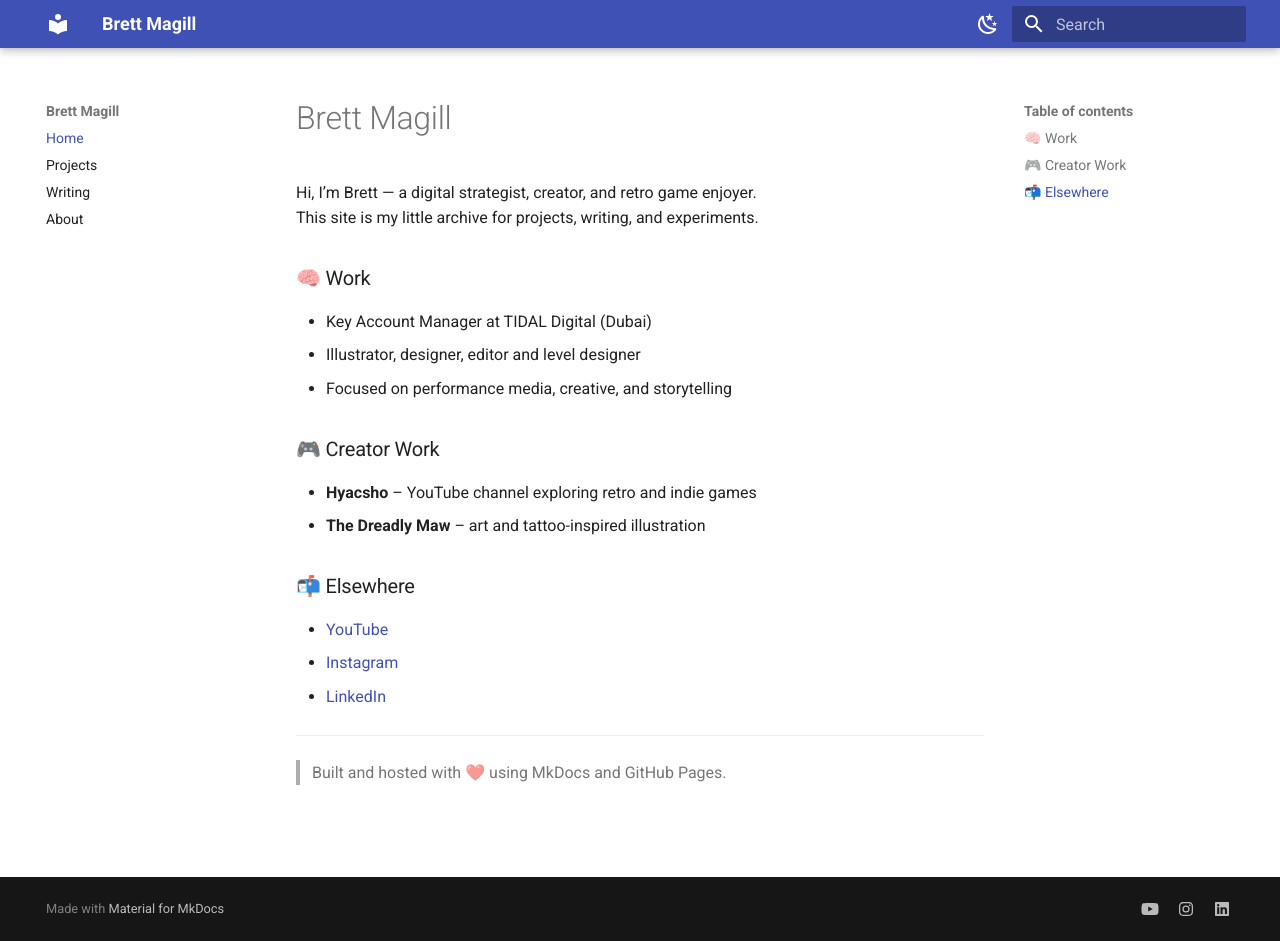
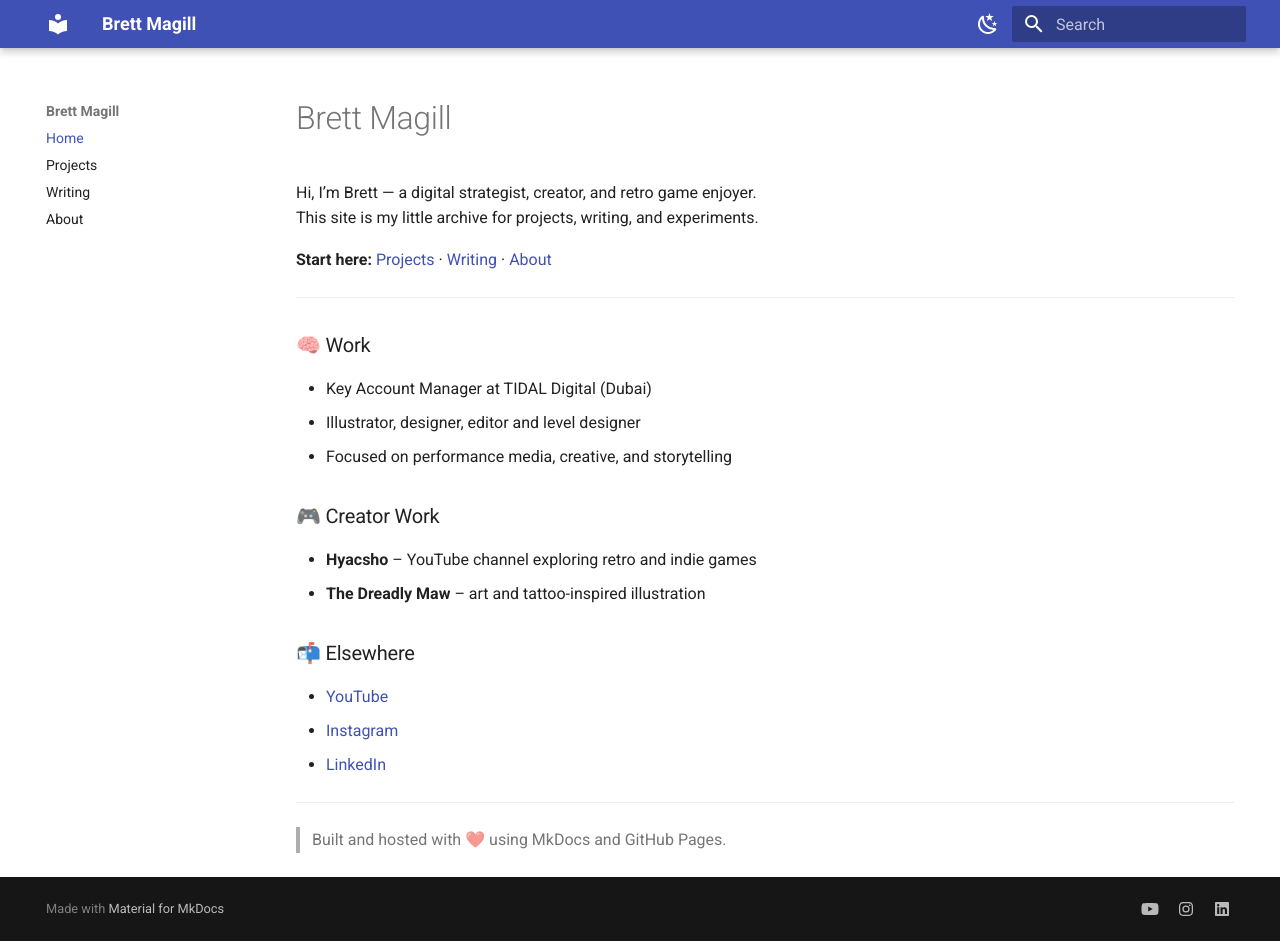
Before and after one commit to thatbrettmagill/thatbrettmagill.github.io, an MkDocs documentation site: the page built from docs/index.md, in a window 1280 px wide and 941 px high. Built offline with MkDocs 1.6.1 and Material for MkDocs 9.7.7, drawn with Linux system fonts in a browser that asks for light colours.

```diff
--- a/docs/index.md
+++ b/docs/index.md
@@ -1,7 +1,16 @@
+---
+hide:
+  - toc
+---
+
 # Brett Magill
 
 Hi, I’m Brett — a digital strategist, creator, and retro game enjoyer.
 This site is my little archive for projects, writing, and experiments.
+
+**Start here:** [Projects](projects.md) · [Writing](writing.md) · [About](about.md)
+
+---
 
 ### 🧠 Work
 - Key Account Manager at TIDAL Digital (Dubai)
```
